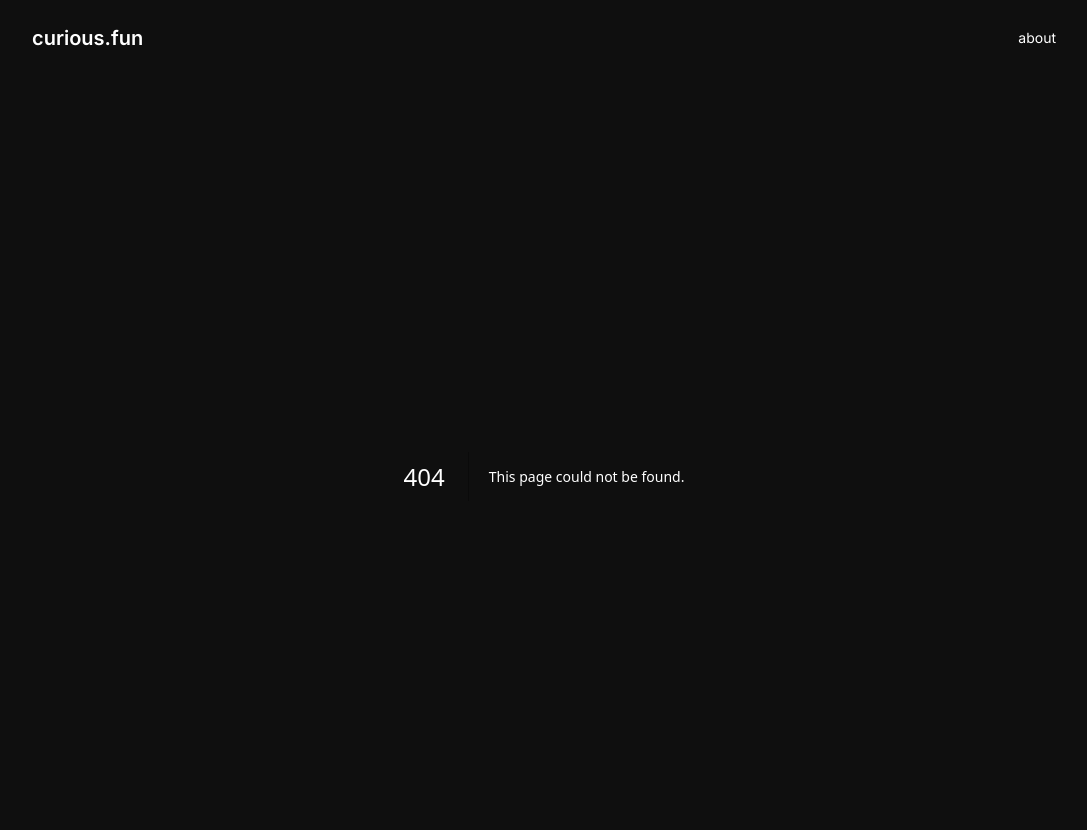
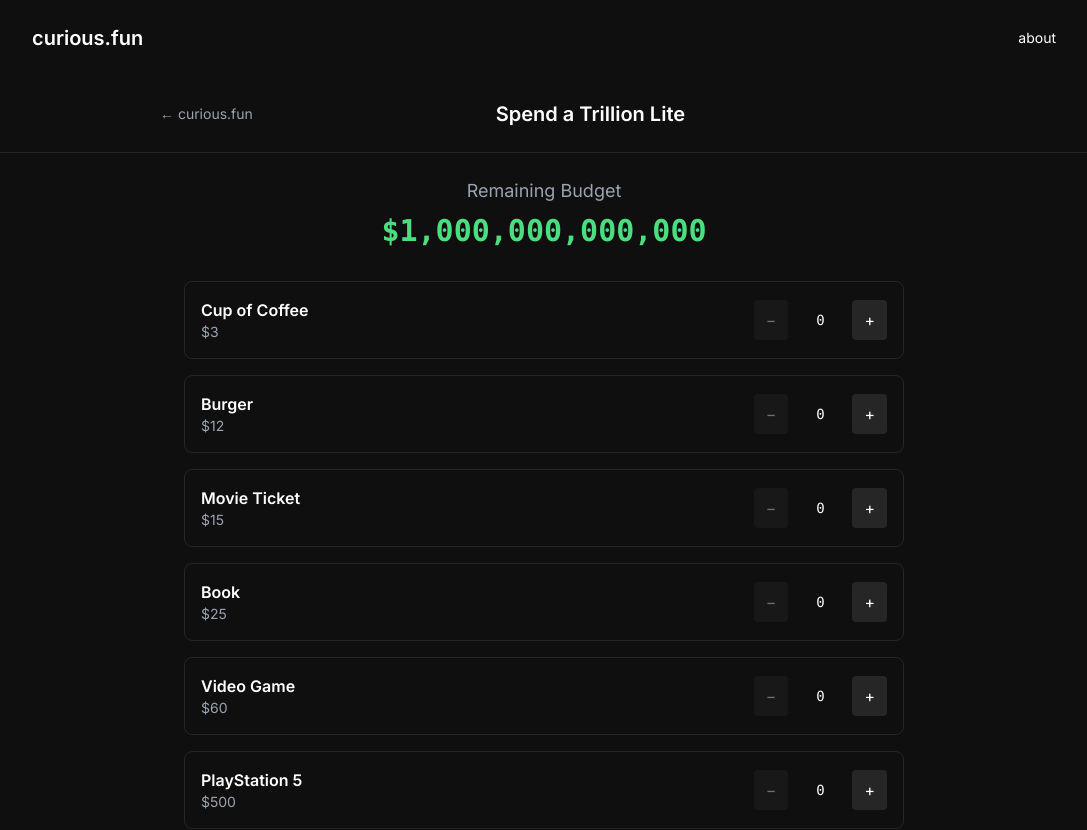
Before and after one commit to Estopia/curious.fun, a Next.js app: page /experiences/spend-a-trillion-lite in a window 1280 px wide. Before the commit this address had no page. Shown: the top 830 px of the page, without its empty margins (96-1183 px from the left). Built offline with nearby package versions, Linux system fonts and the light colour scheme.

Commit message:
feat: implement spend-a-trillion-lite experience with budget management UI

```diff
--- /dev/null
+++ b/app/experiences/spend-a-trillion-lite/page.tsx
@@ -0,0 +1,246 @@
+'use client'
+
+import React, { useState, useEffect } from 'react'
+import Link from 'next/link'
+import { ITEMS, Item } from '../../../data/items'
+
+const INITIAL_BUDGET = 1000000000000 // $1 trillion
+
+interface Purchase {
+  [itemId: string]: number
+}
+
+function formatCurrency(amount: number): string {
+  return `$${amount.toLocaleString()}`
+}
+
+function BudgetFlash({ flash }: { flash: 'increase' | 'decrease' | null }) {
+  if (!flash) return null
+
+  return (
+    <div
+      className={`absolute inset-0 rounded-lg pointer-events-none ${
+        flash === 'increase' ? 'bg-green-500/20' : 'bg-red-500/20'
+      } animate-ping`}
+    />
+  )
+}
+
+export default function SpendTrillionPage() {
+  const [budget, setBudget] = useState(INITIAL_BUDGET)
+  const [purchases, setPurchases] = useState<Purchase>({})
+  const [budgetFlash, setBudgetFlash] = useState<'increase' | 'decrease' | null>(null)
+
+  // Load from localStorage on mount
+  useEffect(() => {
+    const savedData = localStorage.getItem('spend-trillion-lite')
+    if (savedData) {
+      try {
+        const { budget: savedBudget, purchases: savedPurchases } = JSON.parse(savedData)
+        setBudget(savedBudget)
+        setPurchases(savedPurchases)
+      } catch (e) {
+        console.error('Failed to parse saved data:', e)
+      }
+    }
+  }, [])
+
+  // Save to localStorage whenever budget or purchases change
+  useEffect(() => {
+    localStorage.setItem('spend-trillion-lite', JSON.stringify({ budget, purchases }))
+  }, [budget, purchases])
+
+  const handlePurchase = (item: Item) => {
+    if (budget >= item.price) {
+      setBudget(prev => prev - item.price)
+      setPurchases(prev => ({
+        ...prev,
+        [item.id]: (prev[item.id] || 0) + 1
+      }))
+      setBudgetFlash('decrease')
+      setTimeout(() => setBudgetFlash(null), 300)
+    }
+  }
+
+  const handleSell = (item: Item) => {
+    const currentQuantity = purchases[item.id] || 0
+    if (currentQuantity > 0) {
+      setBudget(prev => prev + item.price)
+      setPurchases(prev => ({
+        ...prev,
+        [item.id]: Math.max(0, currentQuantity - 1)
+      }))
+      setBudgetFlash('increase')
+      setTimeout(() => setBudgetFlash(null), 300)
+    }
+  }
+
+  const handleReset = () => {
+    setBudget(INITIAL_BUDGET)
+    setPurchases({})
+    localStorage.removeItem('spend-trillion-lite')
+  }
+
+  const totalPurchased = Object.values(purchases).reduce((sum, qty) => sum + qty, 0)
+  const isCompleted = budget <= 0
+
+  return (
+    <div className="min-h-screen bg-[#0f0f0f] text-white">
+      {/* Header */}
+      <header className="px-4 py-6 border-b border-neutral-800">
+        <div className="max-w-3xl mx-auto flex items-center justify-between">
+          <Link
+            href="/"
+            className="text-sm text-gray-400 hover:text-white transition-colors"
+          >
+            ← curious.fun
+          </Link>
+          <h1 className="text-xl font-semibold">Spend a Trillion Lite</h1>
+          <div></div>
+        </div>
+      </header>
+
+      {/* Main Content */}
+      <main className="max-w-3xl mx-auto p-6">
+        {/* Budget Display */}
+        <div className="text-center mb-8 relative">
+          <BudgetFlash flash={budgetFlash} />
+          <div className="relative z-10">
+            <h2 className="text-lg text-gray-400 mb-2">Remaining Budget</h2>
+            <div className={`font-mono text-3xl font-bold transition-colors ${
+              budget <= 0 ? 'text-red-400' : 'text-green-400'
+            }`}>
+              {formatCurrency(budget)}
+            </div>
+          </div>
+        </div>
+
+        {/* Success Banner */}
+        {isCompleted && (
+          <div className="mb-8 p-6 bg-green-900/30 border border-green-700 rounded-lg text-center">
+            <h3 className="text-2xl font-bold text-green-400 mb-4">🎉 You spent a trillion!</h3>
+            <p className="text-green-200 mb-4">Congratulations! You've successfully spent your entire budget.</p>
+            <button
+              onClick={handleReset}
+              className="px-6 py-3 bg-green-600 hover:bg-green-700 text-white rounded-lg font-semibold transition-colors"
+            >
+              Start Over
+            </button>
+          </div>
+        )}
+
+        {/* Reset Button */}
+        {!isCompleted && totalPurchased > 0 && (
+          <div className="mb-6 text-center">
+            <button
+              onClick={handleReset}
+              className="px-4 py-2 text-sm bg-neutral-800 hover:bg-neutral-700 text-gray-300 rounded transition-colors"
+            >
+              Reset
+            </button>
+          </div>
+        )}
+
+        {/* Items List */}
+        <div className="space-y-4">
+          {ITEMS.map((item) => {
+            const quantity = purchases[item.id] || 0
+            const canPurchase = budget >= item.price
+            const canSell = quantity > 0
+
+            return (
+              <div
+                key={item.id}
+                className="rounded-lg border border-neutral-800 p-4 flex justify-between items-center hover:border-neutral-700 transition-colors"
+              >
+                <div className="flex-1">
+                  <h3 className="font-semibold text-white">{item.name}</h3>
+                  <p className="text-sm text-gray-400">{formatCurrency(item.price)}</p>
+                </div>
+
+                <div className="flex items-center gap-4">
+                  {/* Quantity Controls */}
+                  <div className="flex items-center gap-2">
+                    <button
+                      onClick={() => handleSell(item)}
+                      disabled={!canSell}
+                      className="px-3 py-2 rounded bg-neutral-800 hover:bg-neutral-700 disabled:opacity-40 disabled:cursor-not-allowed transition-colors"
+                      aria-label={`Sell ${item.name}`}
+                    >
+                      −
+                    </button>
+
+                    <span className="w-12 text-center font-mono text-sm">
+                      {quantity}
+                    </span>
+
+                    <button
+                      onClick={() => handlePurchase(item)}
+                      disabled={!canPurchase}
+                      className="px-3 py-2 rounded bg-neutral-800 hover:bg-neutral-700 disabled:opacity-40 disabled:cursor-not-allowed transition-colors"
+                      aria-label={`Buy ${item.name}`}
+                    >
+                      +
+                    </button>
+                  </div>
+                </div>
+              </div>
+            )
+          })}
+        </div>
+
+        {/* Cart Summary */}
+        {totalPurchased > 0 && (
+          <div className="mt-8 p-4 bg-neutral-900/50 border border-neutral-800 rounded-lg">
+            <h3 className="text-lg font-semibold mb-4">Purchase Summary</h3>
+            <div className="space-y-2 max-h-48 overflow-y-auto">
+              {ITEMS.filter(item => purchases[item.id] > 0).map(item => (
+                <div key={item.id} className="flex justify-between text-sm">
+                  <span className="text-gray-300">
+                    {item.name} × {purchases[item.id]}
+                  </span>
+                  <span className="text-green-400 font-mono">
+                    {formatCurrency(item.price * purchases[item.id])}
+                  </span>
+                </div>
+              ))}
+            </div>
+            <div className="border-t border-neutral-700 mt-4 pt-4">
+              <div className="flex justify-between text-lg font-semibold">
+                <span>Total Spent:</span>
+                <span className="text-green-400 font-mono">
+                  {formatCurrency(INITIAL_BUDGET - budget)}
+                </span>
+              </div>
+            </div>
+          </div>
+        )}
+
+        {/* Footer */}
+        <footer className="mt-12 text-center">
+          <p className="text-xs text-gray-500">
+            Try to spend your entire trillion dollar budget. Can you do it?
+          </p>
+        </footer>
+      </main>
+
+      {/* CSS for animations */}
+      <style jsx>{`
+        .animate-ping {
+          animation: ping 0.3s cubic-bezier(0, 0, 0.2, 1);
+        }
+
+        @keyframes ping {
+          0% {
+            transform: scale(1);
+            opacity: 1;
+          }
+          75%, 100% {
+            transform: scale(1.05);
+            opacity: 0;
+          }
+        }
+      `}</style>
+    </div>
+  )
+}
--- a/app/page.tsx
+++ b/app/page.tsx
@@ -10,7 +10,7 @@ const experiences = [
   {
     title: "Spend a Trillion Lite",
     description: "try to spend an absurd budget",
-    href: "/experiences/spend-trillion"
+    href: "/experiences/spend-a-trillion-lite"
   },
   {
     title: "Internet Minute",
```
